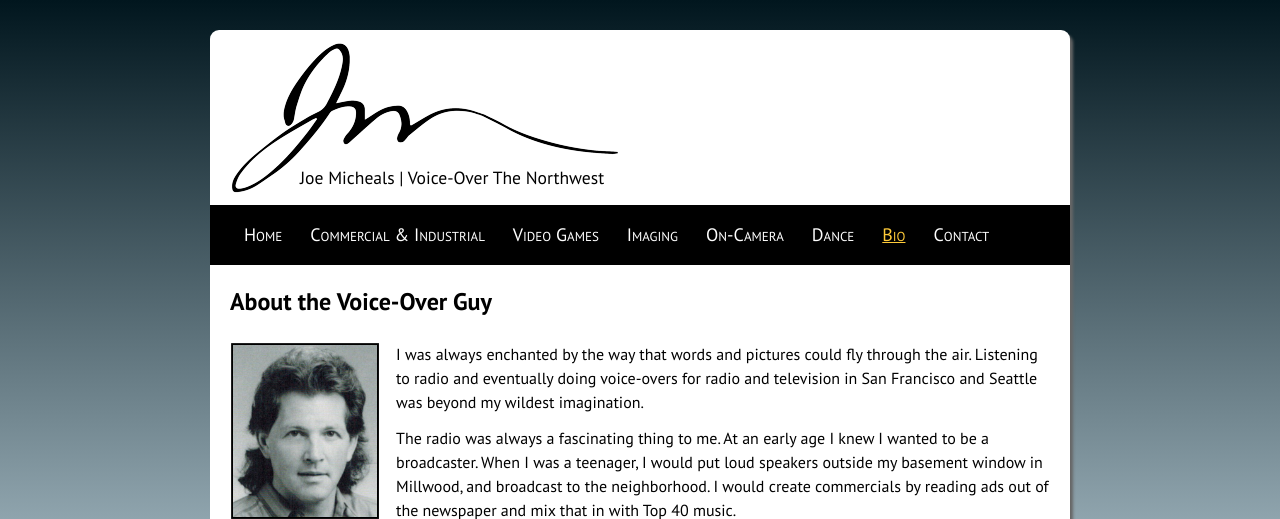
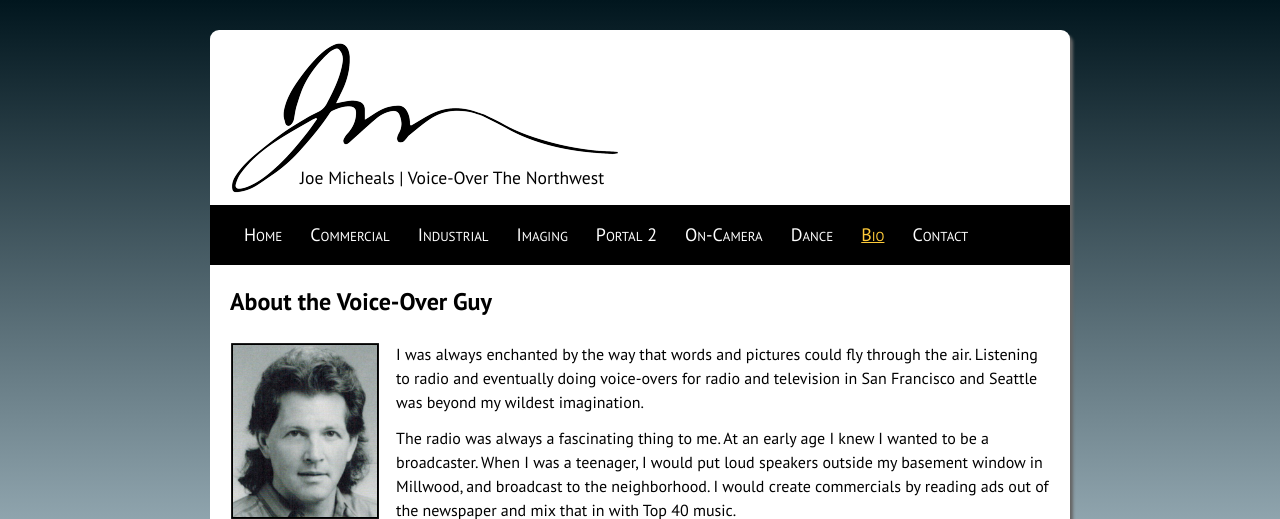
Before and after one commit to tfleischauer/joemicheals, a PHP site: page /bio.php in a window 1280 px wide. Shown: the top 519 px of the page. Run offline with PHP 8.4, Linux system fonts and the light colour scheme.

Commit message:
update navigation

```diff
--- a/includes/navigation.php
+++ b/includes/navigation.php
@@ -4,9 +4,10 @@
             <nav>
                 <ul>
                     <li<?php if ($page == 'index.php' ) { print ' class="main-on"'; } ?>><a href="index.php" class="first">Home</a></li>
-                    <li<?php if ($page == 'commercial.php' ) { print ' class="main-on"'; } ?>><a href="commercial.php">Commercial<!-- &#47; forward slash--> &amp; Industrial</a></li>
-                    <li<?php if ($page == 'games.php' ) { print ' class="main-on"'; } ?>><a href="games.php">Video Games</a></li>
+                    <li<?php if ($page == 'commercial.php' ) { print ' class="main-on"'; } ?>><a href="commercial.php">Commercial</a></li>
+                    <li<?php if ($page == 'industrial.php' ) { print ' class="main-on"'; } ?>><a href="industrial.php">Industrial</a></li>
                     <li<?php if ($page == 'imaging.php' ) { print ' class="main-on"'; } ?>><a href="imaging.php">Imaging</a></li>
+                    <li<?php if ($page == 'portal2.php' ) { print ' class="main-on"'; } ?>><a href="portal2.php">Portal 2</a></li>
                     <li<?php if ($page == 'on-camera.php' ) { print ' class="main-on"'; } ?>><a href="on-camera.php">On-Camera</a></li>
                     <li<?php if ($page == 'dance.php' ) { print ' class="main-on"'; } ?>><a href="dance.php">Dance</a></li>
                     <li<?php if ($page == 'bio.php' ) { print ' class="main-on"'; } ?>><a href="bio.php">Bio</a></li>
```
